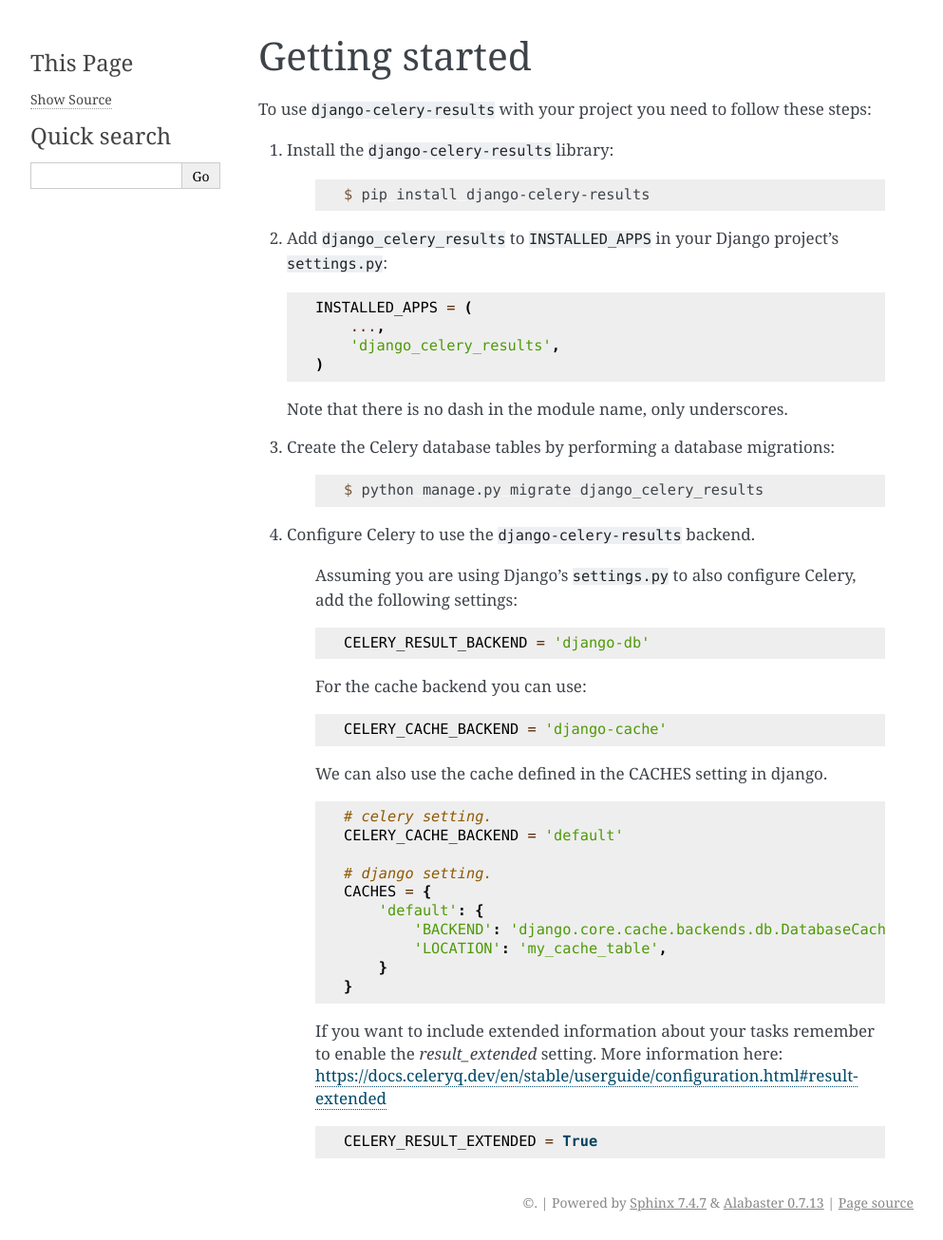
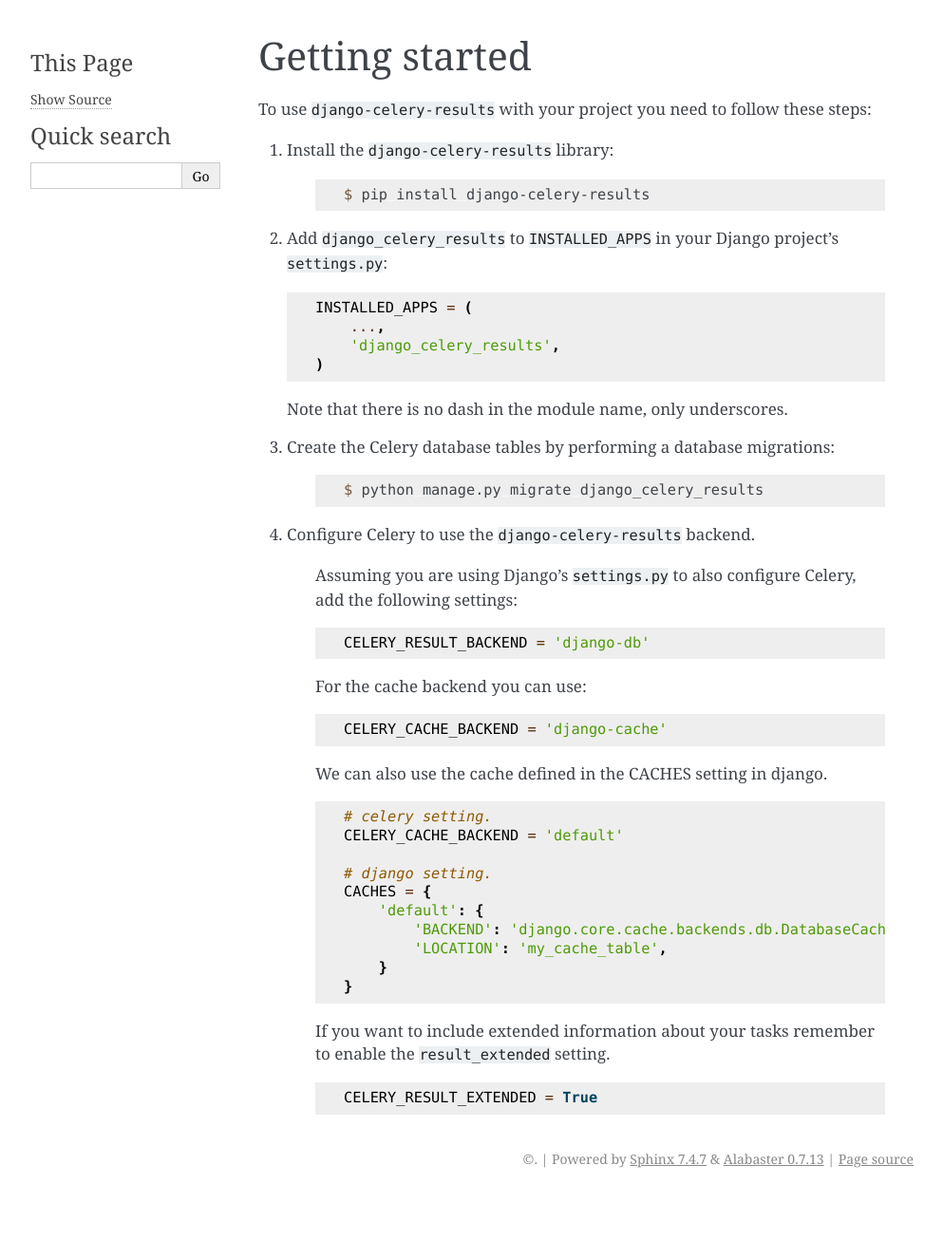
Before and after one commit to celery/django-celery-results, a Sphinx documentation site: the page built from docs/getting_started.rst, in a window 1280 px wide. Shown: the whole page at 95% size, without its empty margins (148-1141 px from the left). Built offline with Sphinx 7.4.7, drawn with Linux system fonts in a browser that asks for light colours; cross-references to code outside the pages are shown as plain code; after the commit the page ends 1260 px from its top, so only the background shows below that.

```diff
--- a/docs/copyright.rst
+++ b/docs/copyright.rst
@@ -11,7 +11,7 @@ Copyright |copy| 2016, Ask Solem
 
 All rights reserved.  This material may be copied or distributed only
 subject to the terms and conditions set forth in the `Creative Commons
-Attribution-ShareAlike 4.0 International`
+Attribution-ShareAlike 4.0 International
 <http://creativecommons.org/licenses/by-sa/4.0/legalcode>`_ license.
 
 You may share and adapt the material, even for commercial purposes, but
--- a/docs/getting_started.rst
+++ b/docs/getting_started.rst
@@ -55,8 +55,7 @@ To use :pypi:`django-celery-results` with your project you need to follow these
             }
         }
 
-    If you want to include extended information about your tasks remember to enable the `result_extended` setting.
-    More information here: https://docs.celeryq.dev/en/stable/userguide/configuration.html#result-extended
+    If you want to include extended information about your tasks remember to enable the :setting:`result_extended` setting.
 
     .. code-block:: python
 
```
Also changed, not shown: docs/includes/introduction.txt (+4 -11 lines), .readthedocs.yaml (added), 3 other files.
